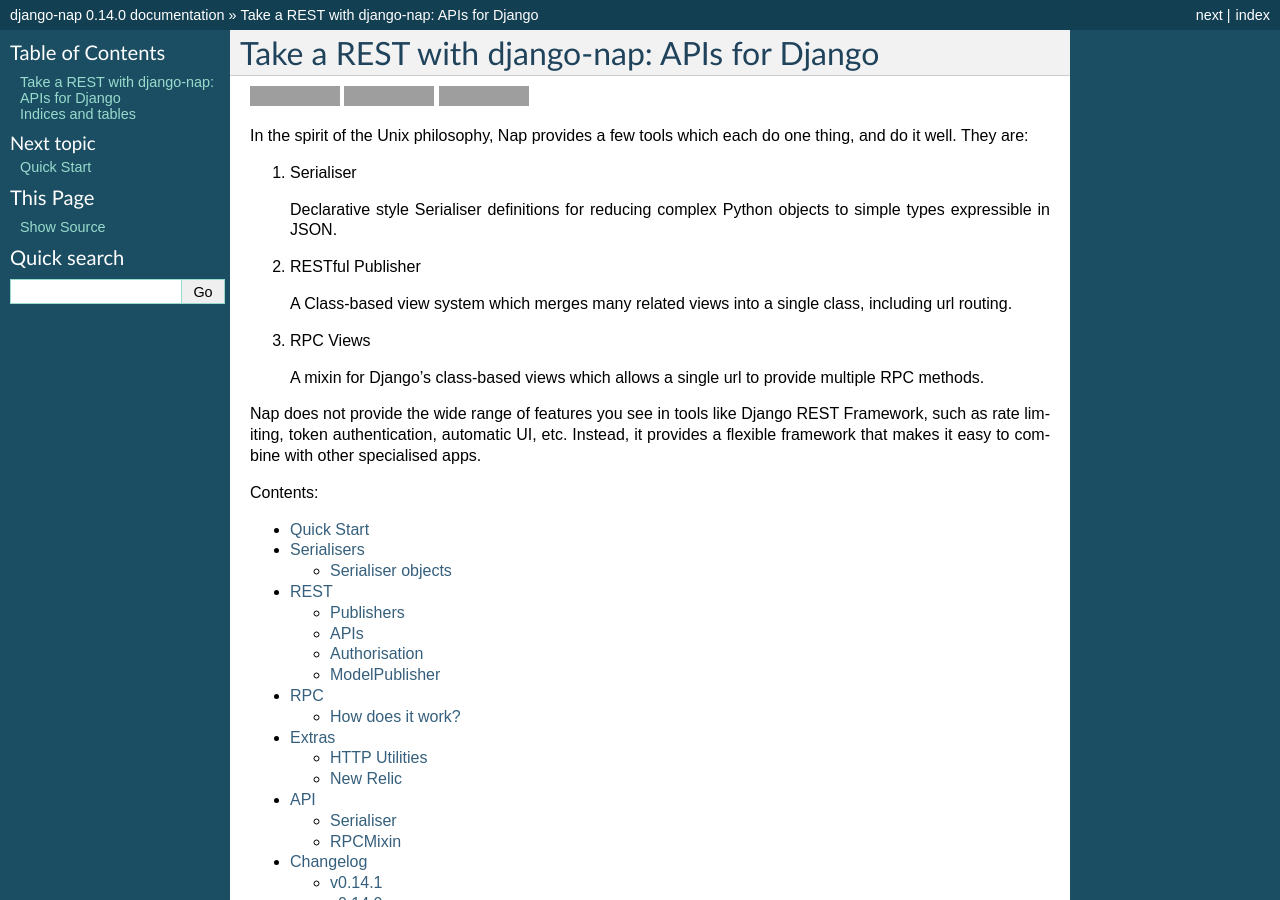
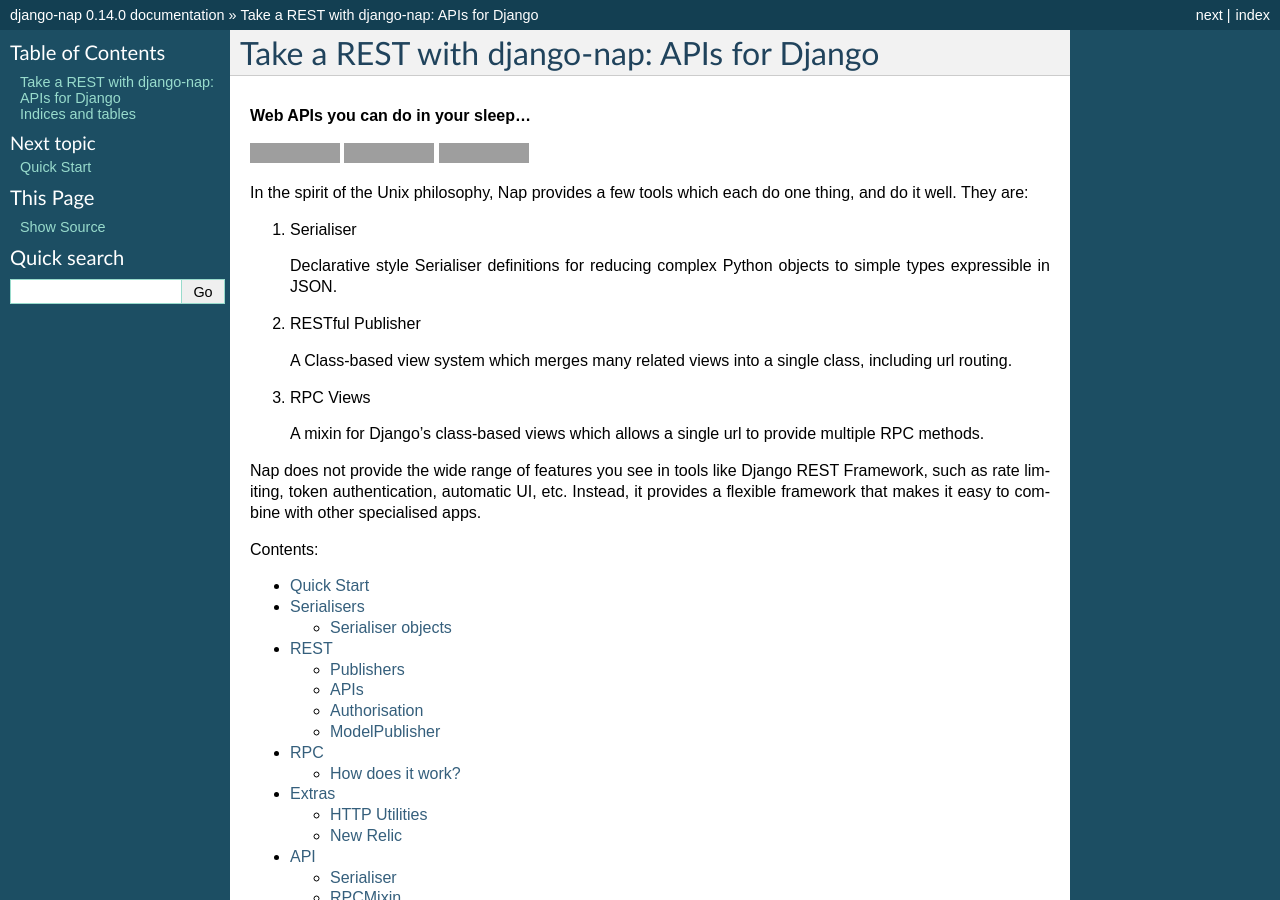
Before and after one commit to funkybob/django-nap, a Sphinx documentation site: the page built from docs/index.rst, in a window 1280 px wide and 900 px high. Built offline with Sphinx 7.4.7, drawn with Linux system fonts in a browser that asks for light colours; pages that are not in the unit, such as notebooks, are missing from menus; grey boxes are pictures that could not be loaded.

Commit message:
Update docs

```diff
--- a/docs/index.rst
+++ b/docs/index.rst
@@ -5,6 +5,8 @@
 
 Take a REST with django-nap: APIs for Django
 ============================================
+
+.. rubric:: Web APIs you can do in your sleep...
 
 .. image:: https://travis-ci.org/funkybob/django-nap.png
            :target: https://secure.travis-ci.org/funkybob/django-nap.png?branch=master
```
